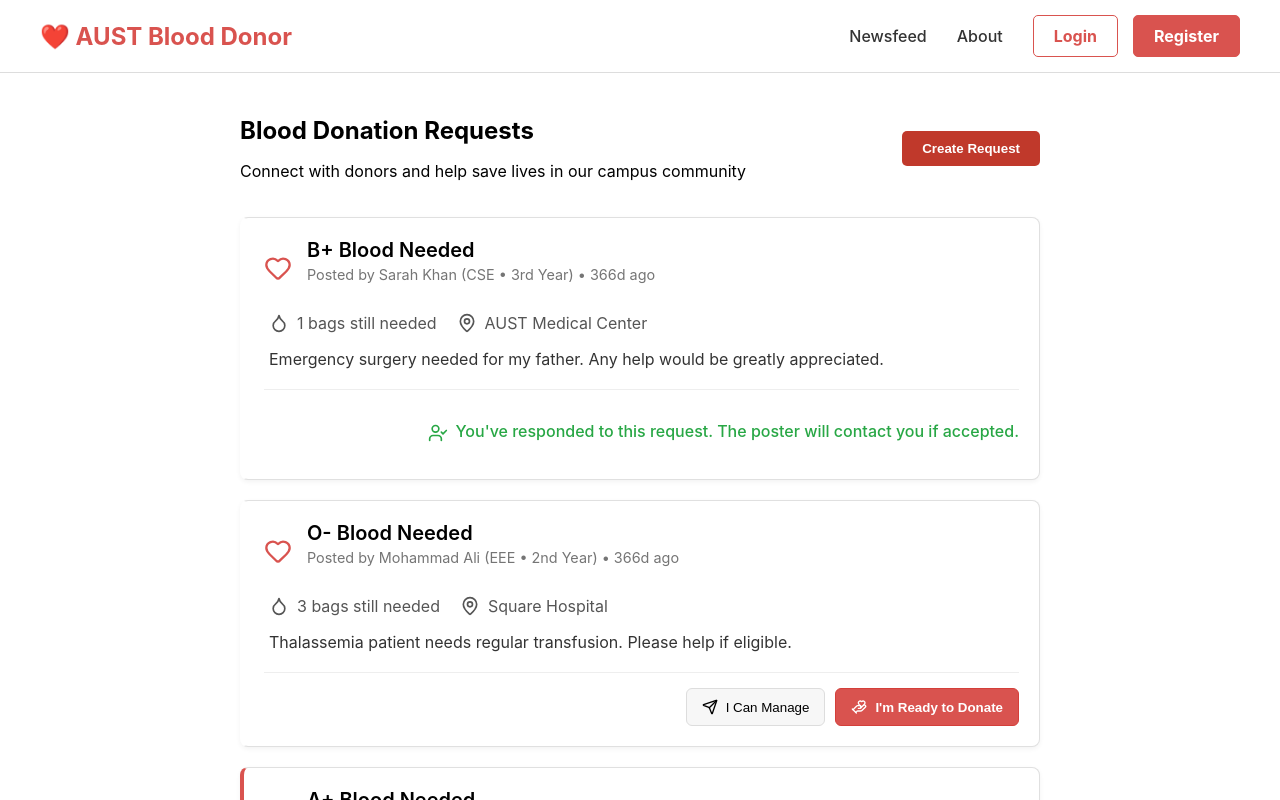
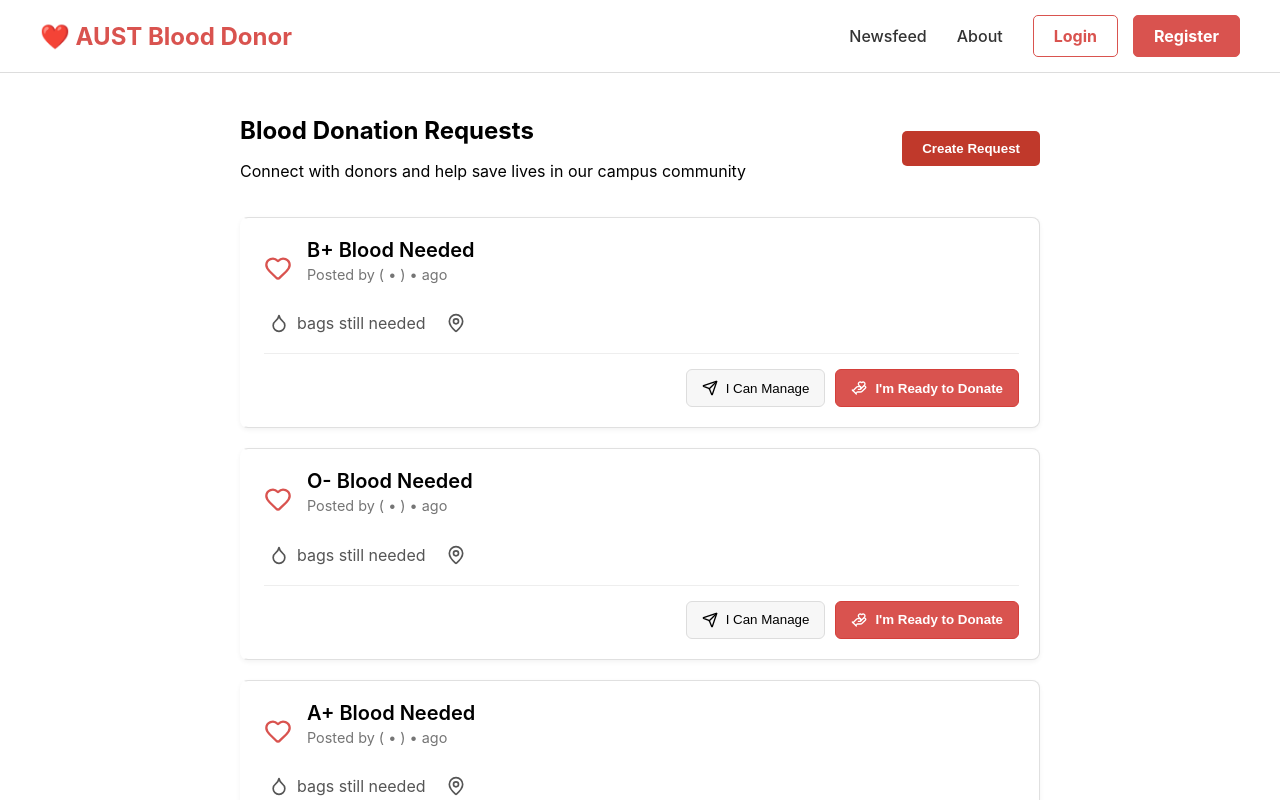
Before and after one commit to partha-sharma/AUST-Blood-Donation-Platform, a React (Create React App) app in the folder frontend/: page /newsfeed in a window 1280 px wide. Shown: the top 800 px of the page. Built offline with nearby package versions, Linux system fonts and the light colour scheme.

Commit message:
(frontend):refined newsfeed to  align mock request data structure with API response

```diff
--- a/frontend/src/data/mockRequests.js
+++ b/frontend/src/data/mockRequests.js
@@ -1,49 +1,42 @@
 // frontend/src/data/mockRequests.js
 
+// The structure now mirrors the data coming from our backend API.
 export const mockBloodRequests = [
   {
-    id: 1,
+    _id: 'mock_1', // Using string IDs to be consistent with MongoDB
     bloodGroup: 'B+',
-    postedBy: 'Sarah Khan',
-    department: 'CSE',
-    year: '3rd Year',
-    bagsNeeded: 1,
-    bagsRemaining: 1,
-    location: 'AUST Medical Center',
-    details: 'Emergency surgery needed for my father. Any help would be greatly appreciated.',
-    postedAgo: '366d',
-    isRepost: false,
-    isUrgent: false,
-    responded: true, // You've already responded to this one
+    user: {
+      fullName: 'Sarah Khan',
+      department: 'CSE',
+      yearPosition: '3rd Year',
+    },
+    quantity: 1,
+    hospital: 'AUST Medical Center',
+    message: 'Emergency surgery needed for my father. Any help would be greatly appreciated.',
+    // We'll leave out timestamps (createdAt) for mocks to differentiate them.
   },
   {
-    id: 2,
+    _id: 'mock_2',
     bloodGroup: 'O-',
-    postedBy: 'Mohammad Ali',
-    department: 'EEE',
-    year: '2nd Year',
-    bagsNeeded: 3,
-    bagsRemaining: 3,
-    location: 'Square Hospital',
-    details: 'Thalassemia patient needs regular transfusion. Please help if eligible.',
-    postedAgo: '366d',
-    isRepost: false,
-    isUrgent: false,
-    responded: false,
+    user: {
+      fullName: 'Mohammad Ali',
+      department: 'EEE',
+      yearPosition: '2nd Year',
+    },
+    quantity: 3,
+    hospital: 'Square Hospital',
+    message: 'Thalassemia patient needs regular transfusion. Please help if eligible.',
   },
   {
-    id: 3,
+    _id: 'mock_3',
     bloodGroup: 'A+',
-    postedBy: 'Fatima Ahmed',
-    department: 'BBA',
-    year: '4th Year',
-    bagsNeeded: 1,
-    bagsRemaining: 1,
-    location: 'Dhaka Medical College',
-    details: 'Scheduled surgery next week. Thank you for considering.',
-    postedAgo: '368d',
-    isRepost: true, // This is a repost
-    isUrgent: true, // Reposts are marked urgent
-    responded: false,
+    user: {
+      fullName: 'Fatima Ahmed',
+      department: 'BBA',
+      yearPosition: '4th Year',
+    },
+    quantity: 1,
+    hospital: 'Dhaka Medical College',
+    message: 'Scheduled surgery next week. Thank you for considering.',
   },
 ];
```
